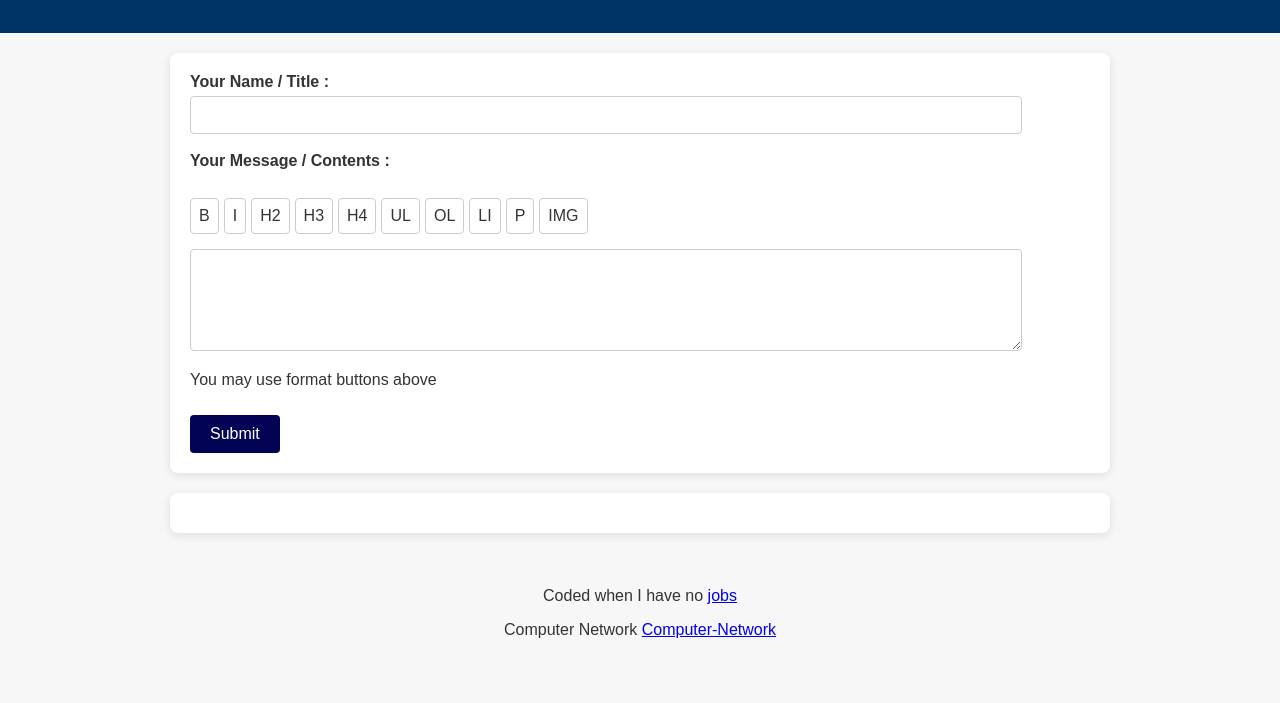
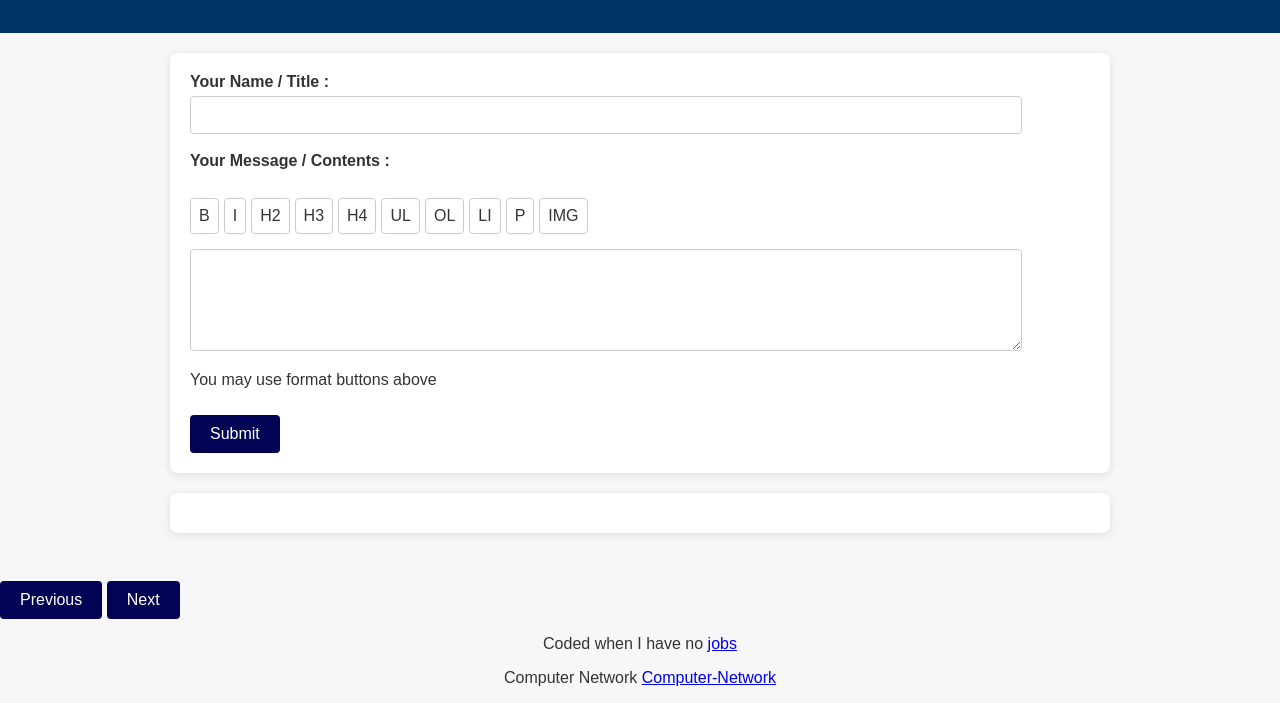
Before and after one commit to roywikan/guestbook, a website: page index.html in a window 1280 px wide. Shown: the part 121-824 px from the top of the page. Before the commit the page ends 800 px from the top, so only its background shows below. Drawn offline with Linux system fonts and the light colour scheme; no server answers.

Commit message:
Update index.html

```diff
--- a/index.html
+++ b/index.html
@@ -56,10 +56,16 @@
 
 
   <script src="button.js"></script>
-  <script src="tarikdatanetlify.js"></script>
+  <!-- script src="tarikdatanetlify.js"></script -->
+  <script src="tarikdatanetlify_dibuat_pagination.js"></script>
 
 
 
+    <!-- Pagination Controls -->
+  <div class="pagination">
+    <button id="prevPage" onclick="changePage(-1)">Previous</button>
+    <button id="nextPage" onclick="changePage(1)">Next</button>
+  </div>
 
 
 
```
